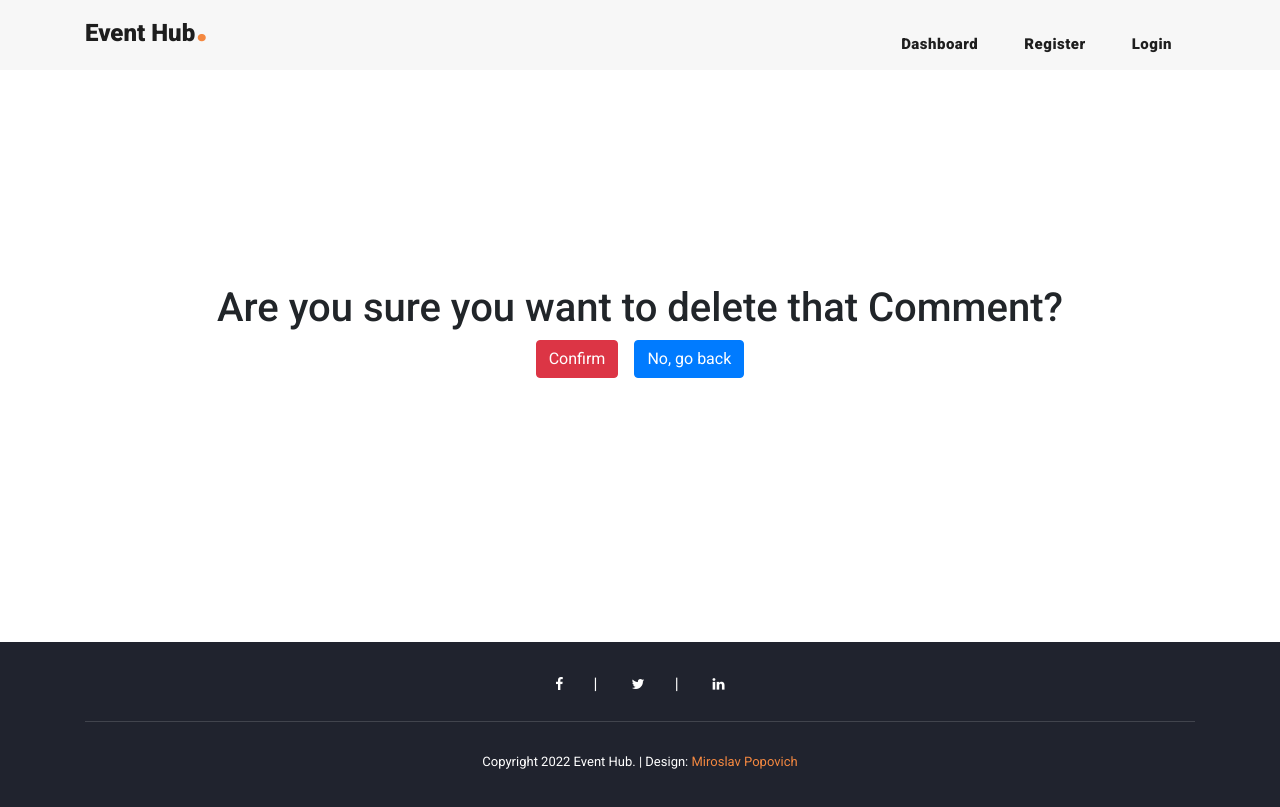
After one commit to MiroslavPopovich/eventhub, a Django app: page /event/delete/comment_page/1/ in a window 1280 px wide. The commit adds this page. Run offline with Django 4.2, Linux system fonts and the light colour scheme; some libraries are stand-ins or nearby versions.

Commit message:
Updated comments

```diff
--- /dev/null
+++ b/eventhub/main/templates/comment_delete.html
@@ -0,0 +1,28 @@
+{% extends 'base.html' %}
+{% block page_content %}
+<!-- Delete Profile -->
+<p style="white-space: normal; padding: 142px;"></p>
+<div class="container">
+    <div class="row">
+        <div class="col-lg-12 text-center">
+            <h1>Are you sure you want to delete that Comment?</h1>
+            <div class="m-auto d-flex justify-content-center">
+                <div class="m-2">
+                    <form method="post" action="{% url 'comment_delete' comment_pk %}">
+
+                        {% csrf_token %}
+                        {{ form }}
+
+                        <input type="submit" value="Confirm" class="btn btn-danger"/>
+                    </form>
+                </div>
+                <div class="m-2">
+                    <a class="btn btn-primary" href="{{ previous_url }}">No, go back</a>
+                </div>
+            </div>
+        </div>
+    </div>
+</div>
+<p class="whitespace"></p>
+<!-- End Delete Profile -->
+{% endblock %}
--- a/eventhub/main/urls.py
+++ b/eventhub/main/urls.py
@@ -1,5 +1,5 @@
 from django.urls import path
-from eventhub.main.views import HomeView, DashboardView, CreateEventView, UpdateEventView, DeleteEventView, DetailsEventView,  event_delete_page
+from eventhub.main.views import HomeView, DashboardView, CreateEventView, UpdateEventView, DeleteEventView, DeleteCommentView, DetailsEventView,  event_delete_page, comment_delete_page
 
 urlpatterns = [
     path('', HomeView.as_view(), name='home'),
@@ -8,5 +8,7 @@ urlpatterns = [
     path('event/edit/<int:pk>/', UpdateEventView.as_view(), name='event_update'),
     path('event/delete/<int:pk>/', DeleteEventView.as_view(), name='event_delete'),
     path('event/delete_page/<int:pk>/', event_delete_page, name='event_delete_page'),
+    path('event/delete/comment_page/<int:pk>/', comment_delete_page, name='comment_delete_page'),
+    path('event/delete/comment/<int:pk>/', DeleteCommentView.as_view(), name='comment_delete'),
     path('event/<int:pk>/', DetailsEventView.as_view(), name='event_details'),
 ]
--- a/eventhub/main/views.py
+++ b/eventhub/main/views.py
@@ -4,7 +4,7 @@ from django.urls import reverse_lazy
 from eventhub.categories.models import Category
 
 from eventhub.main.forms import CreateEventForm, UpdateEventForm, CommentEventForm
-from eventhub.main.models import Event, Home
+from eventhub.main.models import Event, Home, Comment
 
 class HomeView(views.TemplateView):
     model = Home
@@ -87,8 +87,8 @@ class DeleteEventView(views.DeleteView):
     template_name = 'event_delete.html'
 
     def get_success_url(self):
-          pk=self.object.user.pk
-          return reverse_lazy('profile_details', kwargs={'pk': pk})
+        pk=self.object.user.pk
+        return reverse_lazy('profile_details', kwargs={'pk': pk})
 
 
 class DetailsEventView(views.edit.FormMixin, views.DetailView):
@@ -104,11 +104,13 @@ class DetailsEventView(views.edit.FormMixin, views.DetailView):
         current_event = self.object
         comments = current_event.comment_set.all()
         all_comments = len(comments)
+        can_delete_comments = self.request.user.has_perm('main.delete_comment')
         context.update({
             'form': form,
             'comments': comments,
             'all_comments': all_comments,
             'categories': categories,
+            'can_delete_comments': can_delete_comments,
         })
         return context
 
@@ -141,5 +143,21 @@ def event_delete_page(request, pk):
     }
     return render(request=request, template_name='event_delete.html', context=context)
 
+def comment_delete_page(request, pk):
+    previous_url = request.META.get('HTTP_REFERER')
+    context = {
+        'comment_pk': pk,
+        'previous_url': previous_url,
+    }
+    return render(request=request, template_name='comment_delete.html', context=context)
+
+class DeleteCommentView(views.DeleteView):
+    model = Comment
+    template_name = 'comment_delete.html'
+
+    def get_success_url(self):
+        pk=self.object.event.pk
+        return reverse_lazy('event_details', kwargs={'pk': pk})
+
 def handler404(request, exception):
     return render(request=request, template_name='page_not_found.html')
```
Also changed, not shown: eventhub/main/templates/event_details.html (+10 -2 lines).
